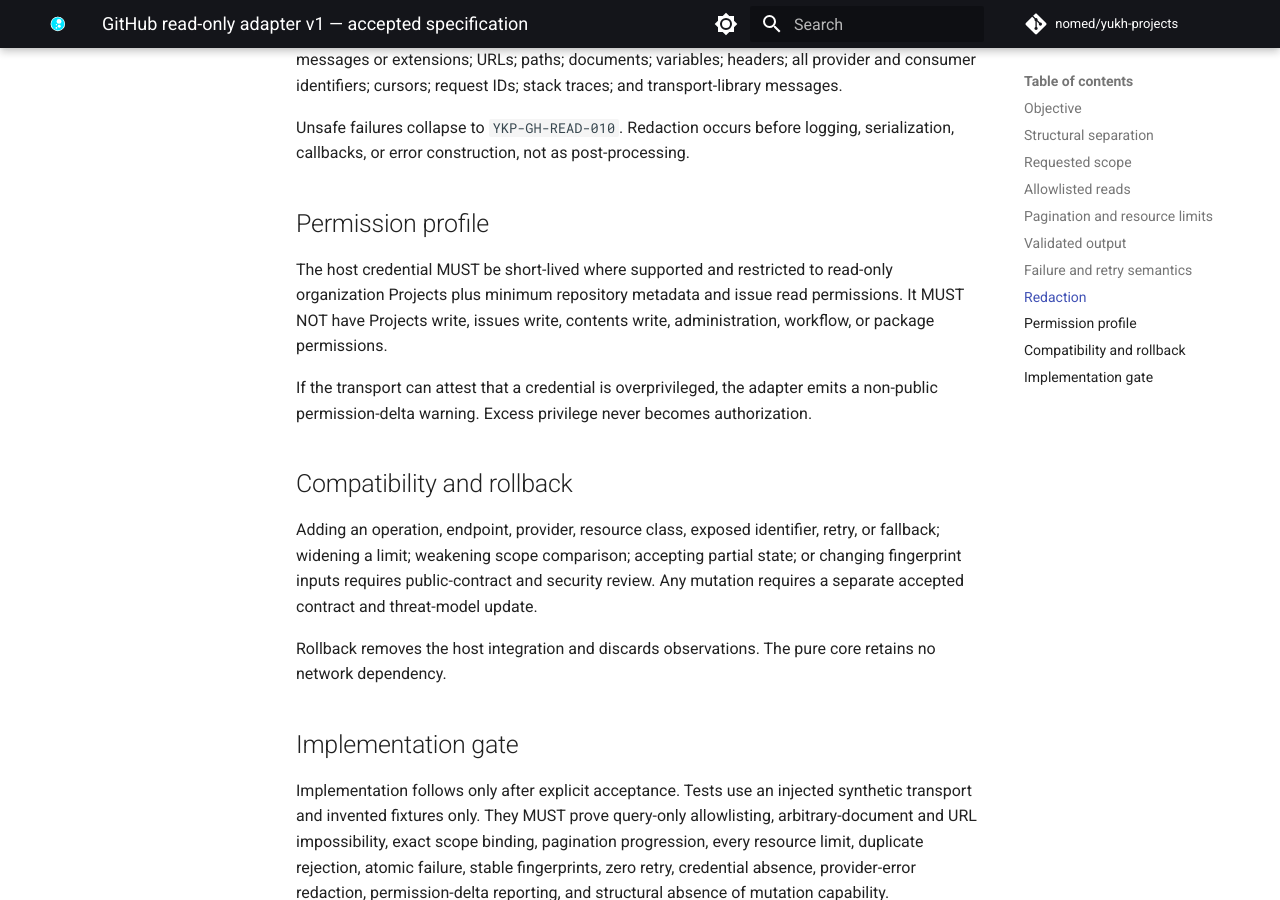
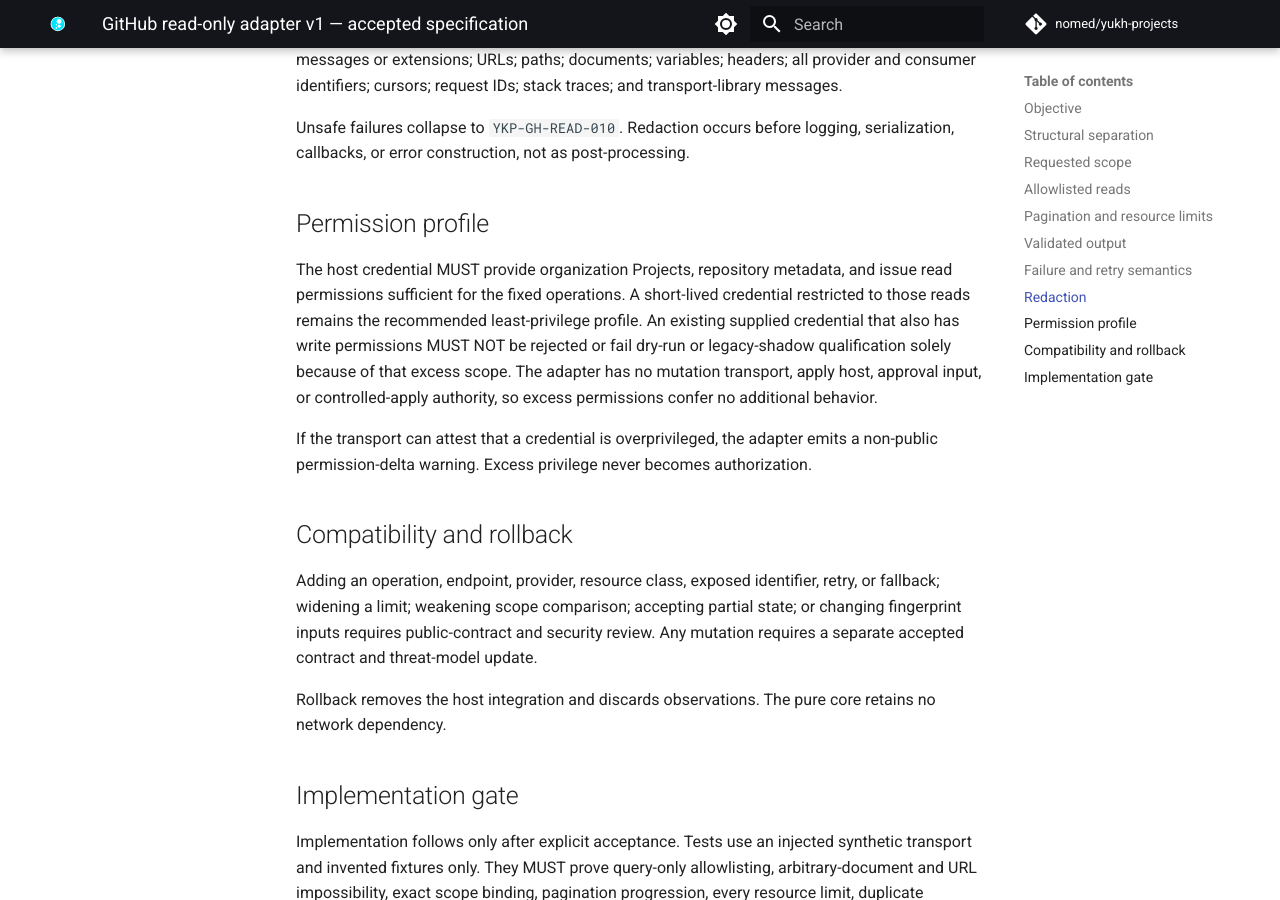
Before and after one commit to nomed/yukh-projects, an MkDocs documentation site: the page built from docs/contracts/github-read-only-adapter-v1.md, in a window 1280 px wide and 900 px high, scrolled down 4643 px. Built offline with MkDocs 1.6.1 and Material for MkDocs 9.7.7, drawn with Linux system fonts in a browser that asks for light colours; comment, search, counter and statistics services are not loaded.

Commit message:
docs: align credential contract wording
State the tolerated excess-scope rule directly in the preview input table and read-adapter permission profile, and machine-check both authoritative contracts.

Co-authored-by: Copilot App <223556219+Copilot@users.noreply.github.com>

```diff
--- a/docs/contracts/github-read-only-adapter-v1.md
+++ b/docs/contracts/github-read-only-adapter-v1.md
@@ -129,7 +129,14 @@ Unsafe failures collapse to `YKP-GH-READ-010`. Redaction occurs before logging,
 
 ## Permission profile
 
-The host credential MUST be short-lived where supported and restricted to read-only organization Projects plus minimum repository metadata and issue read permissions. It MUST NOT have Projects write, issues write, contents write, administration, workflow, or package permissions.
+The host credential MUST provide organization Projects, repository metadata,
+and issue read permissions sufficient for the fixed operations. A short-lived
+credential restricted to those reads remains the recommended least-privilege
+profile. An existing supplied credential that also has write permissions MUST
+NOT be rejected or fail dry-run or legacy-shadow qualification solely because
+of that excess scope. The adapter has no mutation transport, apply host,
+approval input, or controlled-apply authority, so excess permissions confer no
+additional behavior.
 
 If the transport can attest that a credential is overprivileged, the adapter emits a non-public permission-delta warning. Excess privilege never becomes authorization.
 
```
Also changed, not shown: docs/contracts/action-cli-release-v1.md (+2 -2 lines), docs/contracts/dry-run-credential-profile-v1.md (+2 -2 lines), 1 other file.
